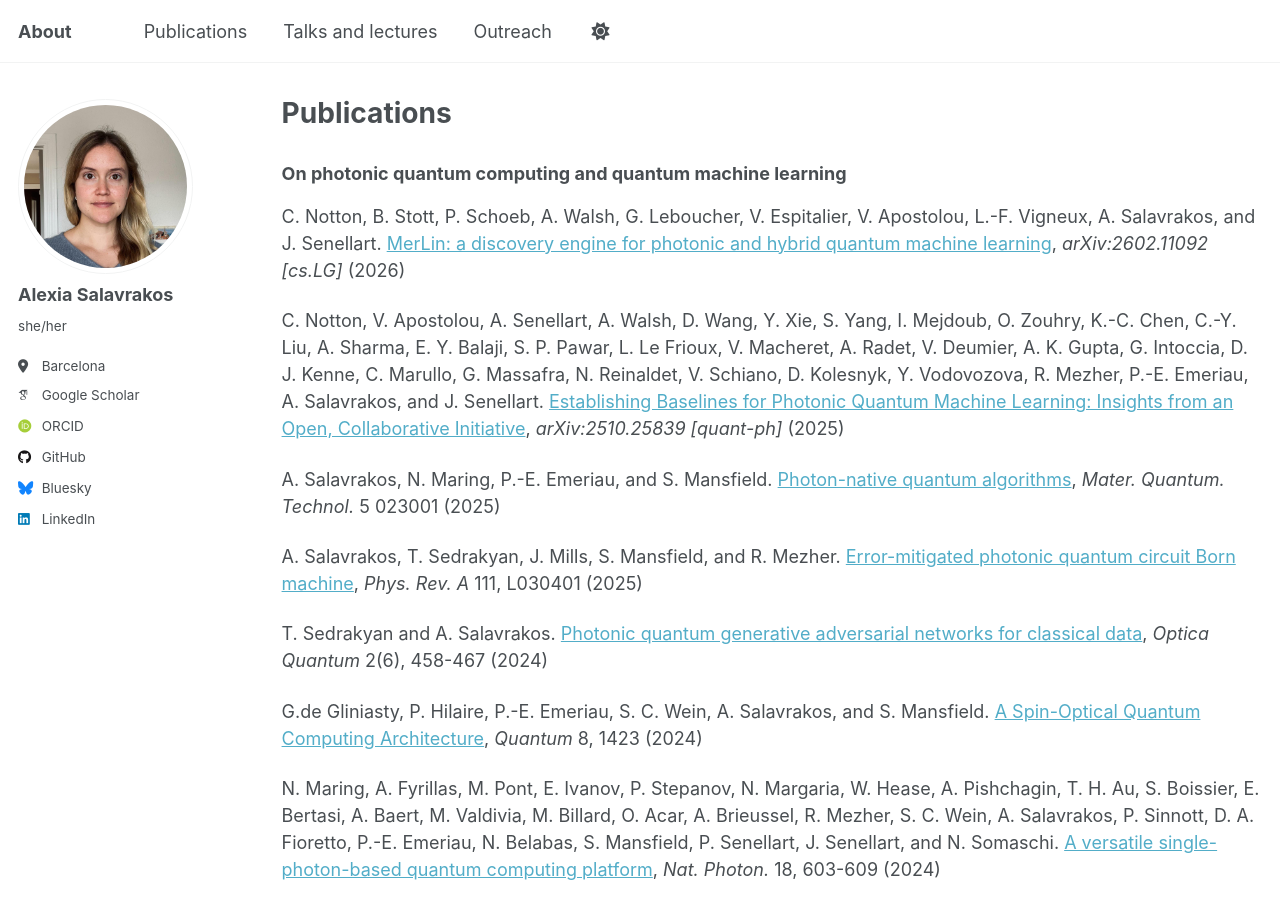
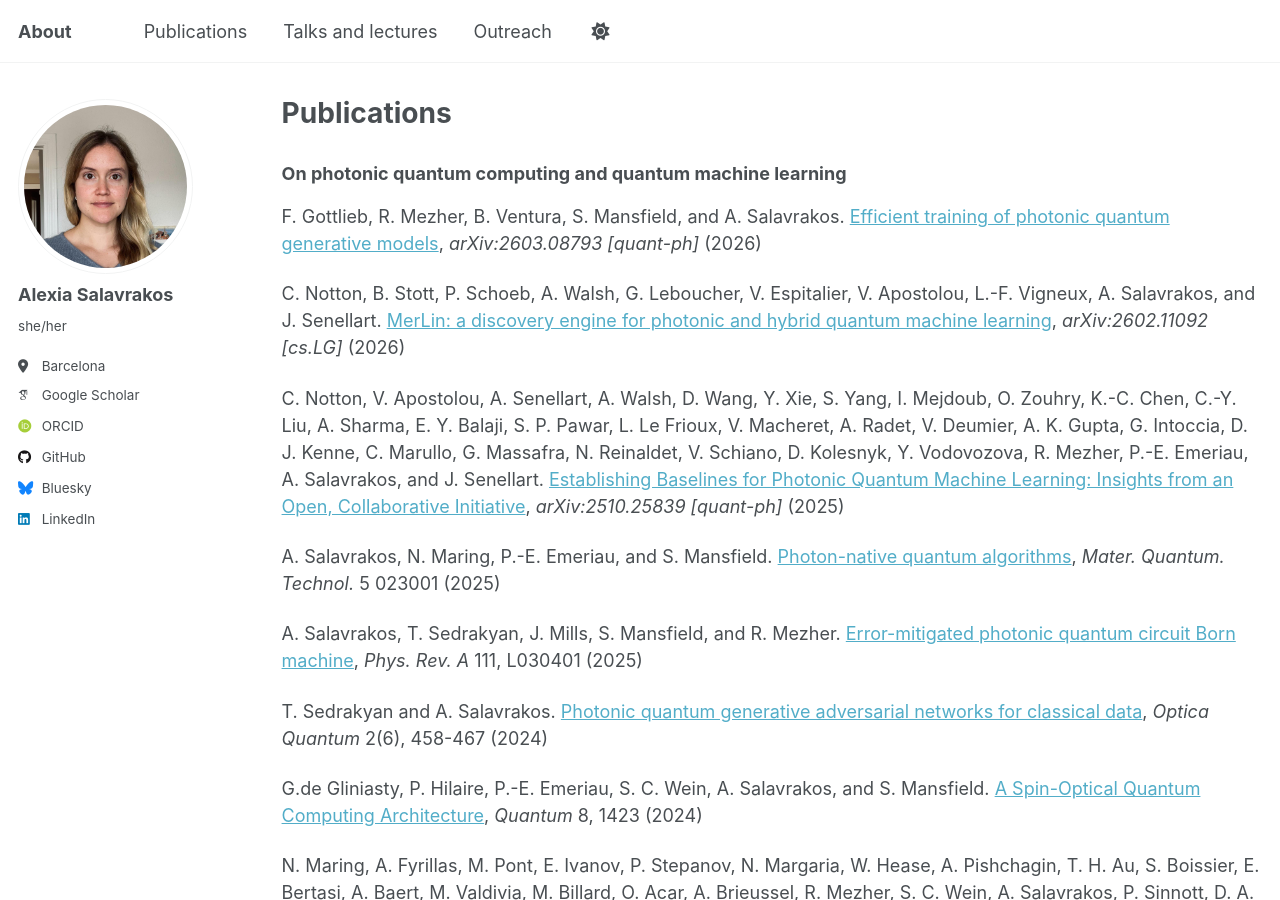
Before and after one commit to alexiasalavrakos/alexiasalavrakos.github.io, a Jekyll site: the page built from _pages/publications.md, in a window 1280 px wide and 900 px high. Built offline with Jekyll 4.4.1, drawn with Linux system fonts in a browser that asks for light colours; some web fonts are replaced.

Commit message:
Update publications.md

```diff
--- a/_pages/publications.md
+++ b/_pages/publications.md
@@ -11,6 +11,8 @@ redirect_from:
 
 
 ### On photonic quantum computing and quantum machine learning
+
+F. Gottlieb, R. Mezher, B. Ventura, S. Mansfield, and A. Salavrakos. [Efficient training of photonic quantum generative models](https://arxiv.org/abs/2603.08793), *arXiv:2603.08793 [quant-ph]* (2026)
 
 C. Notton, B. Stott, P. Schoeb, A. Walsh, G. Leboucher, V. Espitalier, V. Apostolou, L.-F. Vigneux, A. Salavrakos, and J. Senellart. [MerLin: a discovery engine for photonic and hybrid quantum machine learning](https://arxiv.org/abs/2602.11092), *arXiv:2602.11092 [cs.LG]* (2026)
 
```
